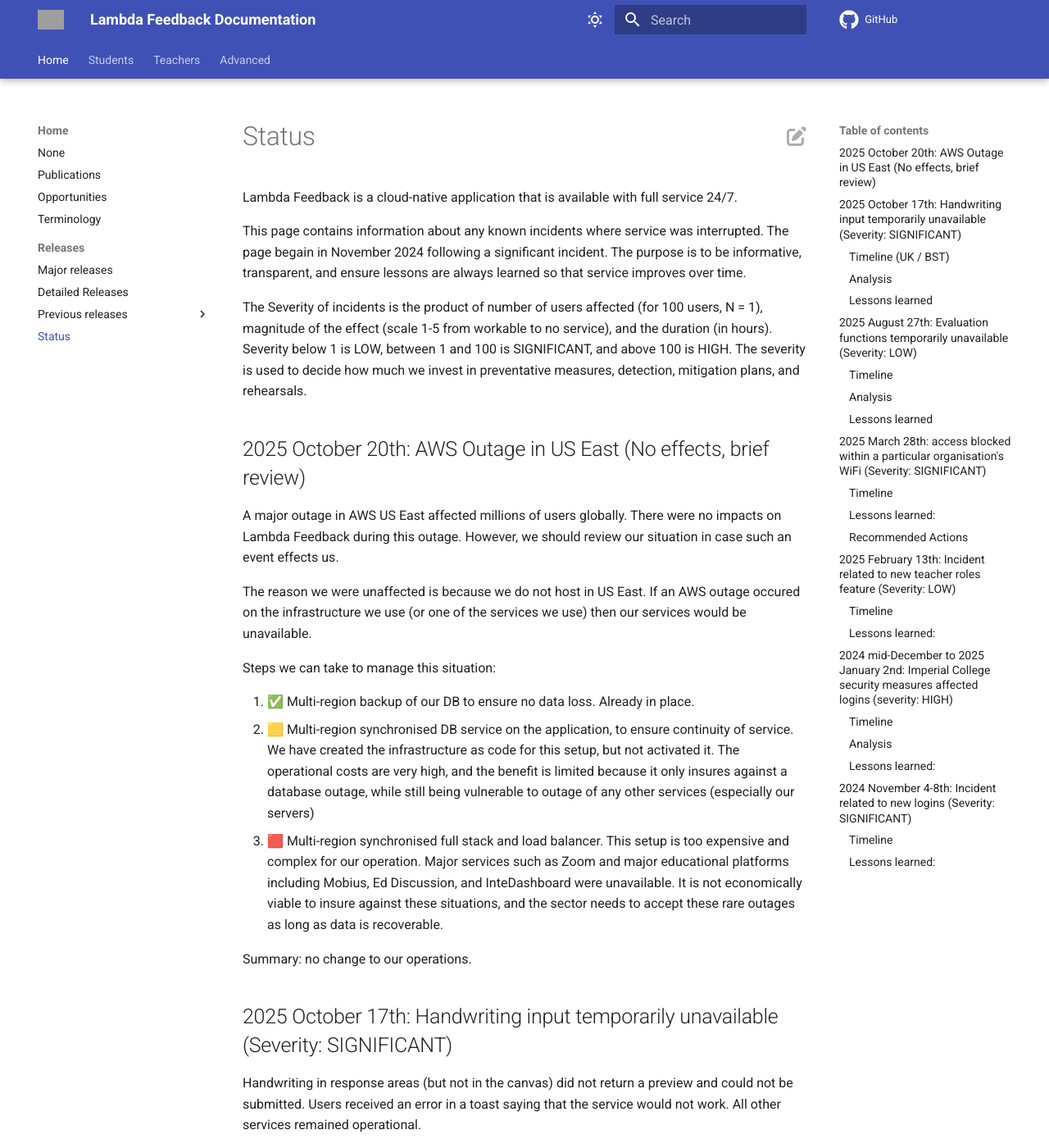
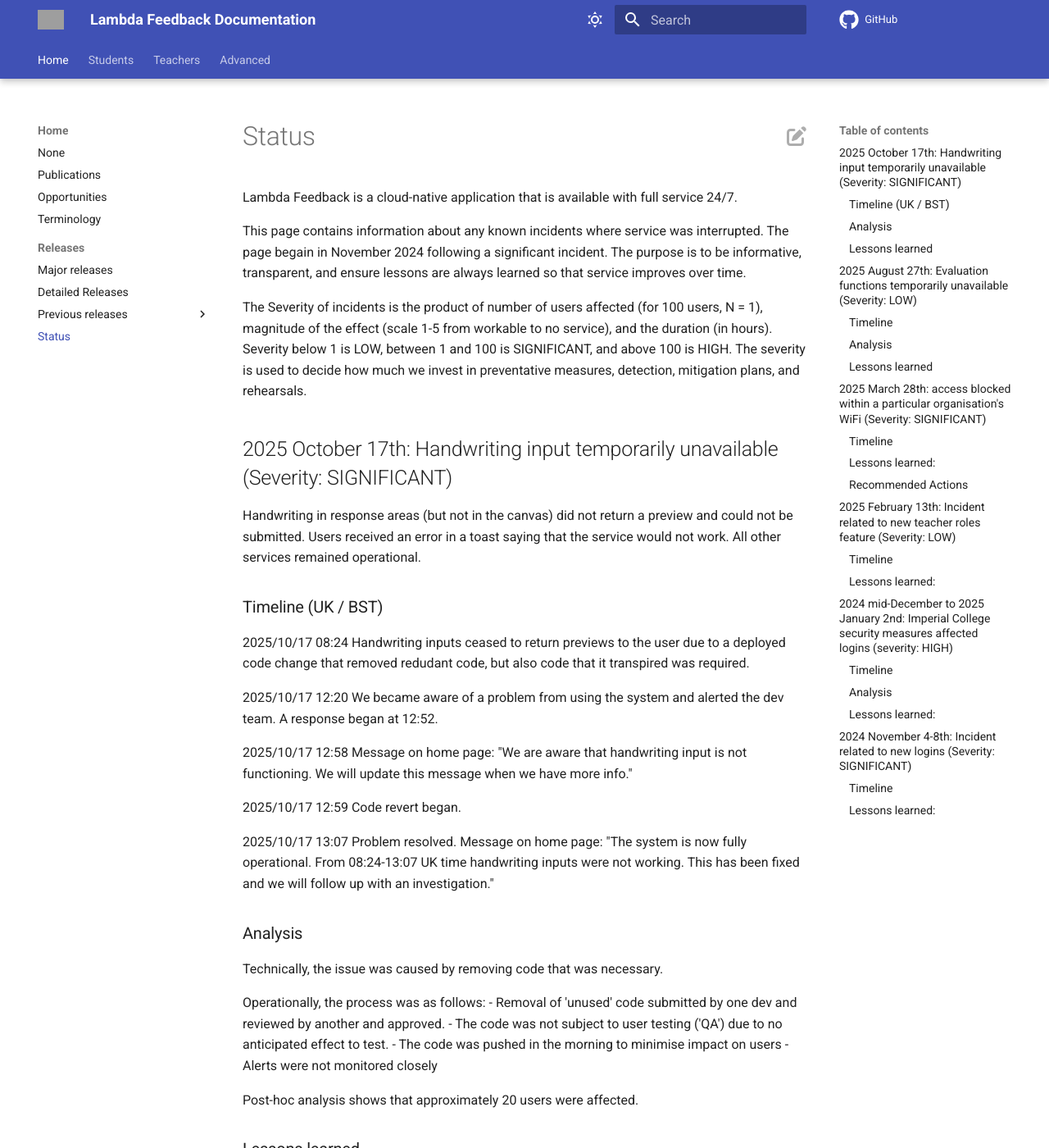
Before and after one commit to lambda-feedback/user-documentation, an MkDocs documentation site: the page built from docs/releases/status.md, in a window 1280 px wide and 1400 px high. Shown: the whole window at 82% size. Built offline with MkDocs 1.6.1 and Material for MkDocs 9.7.7, drawn with Linux system fonts in a browser that asks for light colours; comment, search, counter and statistics services are not loaded; some of the changed text lies outside the part shown; grey boxes are pictures that could not be loaded.

Commit message:
incident 20251017 updates following review

```diff
--- a/docs/releases/status.md
+++ b/docs/releases/status.md
@@ -4,25 +4,11 @@
 
 The Severity of incidents is the product of number of users affected (for 100 users, N = 1), magnitude of the effect (scale 1-5 from workable to no service), and the duration (in hours). Severity below 1 is LOW, between 1 and 100 is SIGNIFICANT, and above 100 is HIGH. The severity is used to decide how much we invest in preventative measures, detection, mitigation plans, and rehearsals.
 
-## 2025 October 20th: AWS Outage in US East (No effects, brief review)
-
-A major outage in AWS US East affected millions of users globally. There were no impacts on Lambda Feedback during this outage. However, we should review our situation in case such an event effects us.
-
-The reason we were unaffected is because we do not host in US East. If an AWS outage occured on the infrastructure we use (or one of the services we use) then our services would be unavailable.
-
-Steps we can take to manage this situation:
-
-1. ✅ Multi-region backup of our DB to ensure no data loss. Already in place.
-2. 🟨 Multi-region synchronised DB service on the application, to ensure continuity of service.  We have created the infrastructure as code for this setup, but not activated it. The operational costs are very high, and the benefit is limited because it only insures against a database outage, while still being vulnerable to outage of any other services (especially our servers)
-3. 🟥 Multi-region synchronised full stack and load balancer. This setup is too expensive and complex for our operation. Major services such as Zoom and major educational platforms including Mobius, Ed Discussion, and InteDashboard were unavailable. It is not economically viable to insure against these situations, and the sector needs to accept these rare outages as long as data is recoverable.
-
-Summary: no change to our operations.
-
 ## 2025 October 17th: Handwriting input temporarily unavailable (Severity: SIGNIFICANT)
 
 Handwriting in response areas (but not in the canvas) did not return a preview and could not be submitted. Users received an error in a toast saying that the service would not work. All other services remained operational.
 
-### Timeline (UK / BST)
+### Timeline (UK / BST)
 
 2025/10/17 08:24 Handwriting inputs ceased to return previews to the user due to a deployed code change that removed redudant code, but also code that it transpired was required.
 
```
Also changed, not shown: other parts of docs/releases/status.md (+3 -1 lines).
